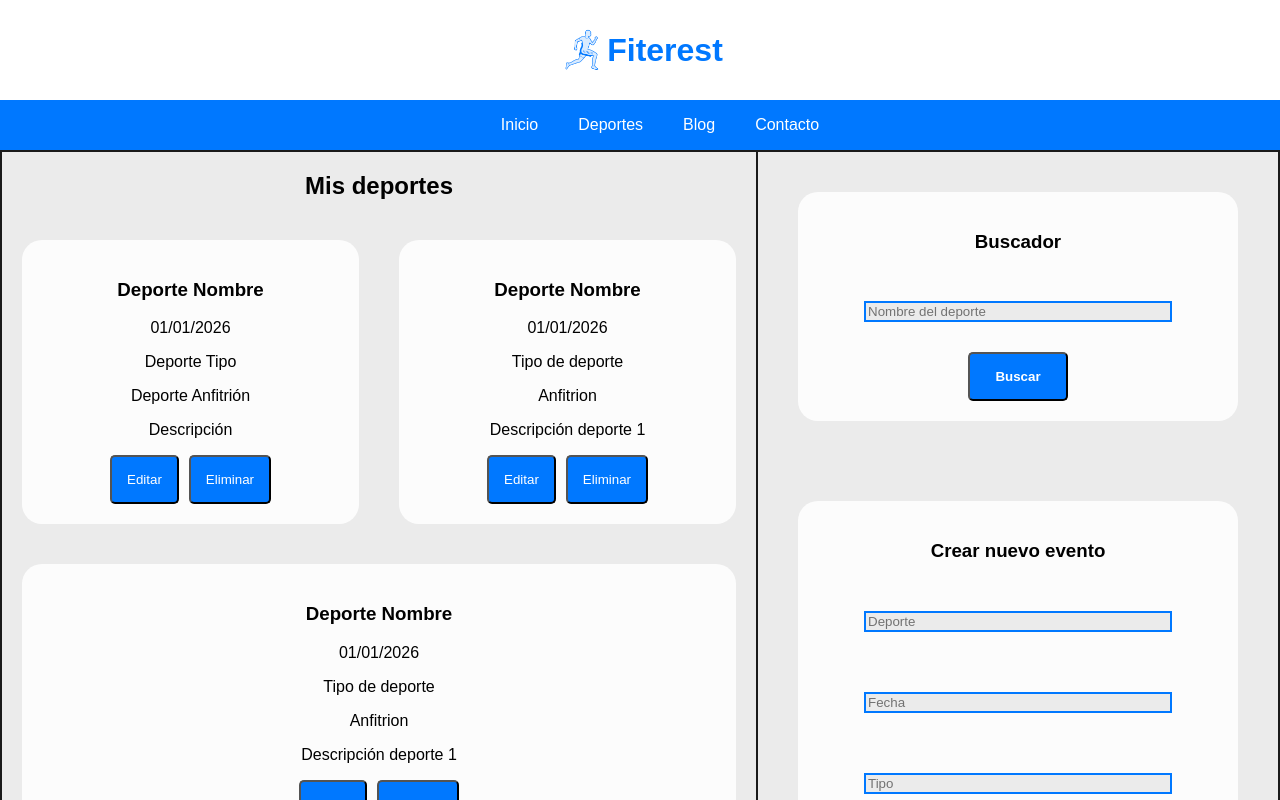
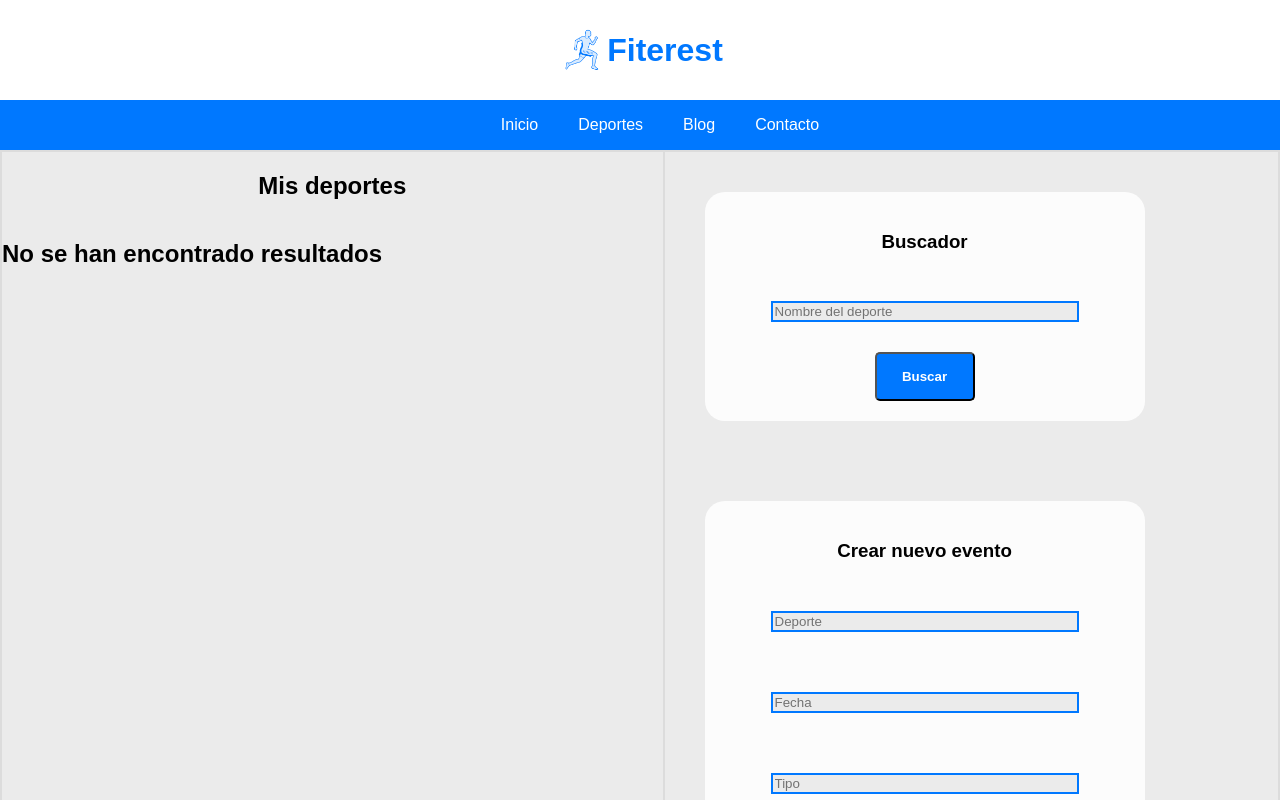
Before and after one commit to samulinaresf/sport-event-researcher, a React (Create React App) app in the folder fiterest/: page / in a window 1280 px wide. Shown: the top 800 px of the page. Built offline with nearby package versions, Linux system fonts and the light colour scheme.

Commit message:
Update list of events from local storage automatically.

```diff
--- a/fiterest/src/App.js
+++ b/fiterest/src/App.js
@@ -1,8 +1,11 @@
+import { useState } from "react";
 import { CreateNewEvent } from "./components/CreateNewEvent";
 import { ListOfSports } from "./components/ListOfSports";
 import { SearchSport } from "./components/SearchSport";
 
+
 function App() {
+    const [listOfEventsState, setListOfEventsState] = useState([])
   return (
     <div className="layout">
         <header className="header">
@@ -19,11 +22,14 @@ function App() {
         </nav>
         <section className="content">
             <h2>Mis deportes</h2>
-            <ListOfSports />
+            <div className="sport-items">
+                <ListOfSports listOfEventsState={listOfEventsState} setListOfEventsState={setListOfEventsState}/>
+            </div>
+
         </section>
         <aside className="lateral">
             <SearchSport />
-            <CreateNewEvent />
+            <CreateNewEvent setListOfEventsState={setListOfEventsState}/>
         </aside>
         <footer className="footer">&copy; Samuel Linares 2025</footer>
     </div>
--- a/fiterest/src/components/CreateNewEvent.js
+++ b/fiterest/src/components/CreateNewEvent.js
@@ -1,8 +1,9 @@
 import React, { useState } from 'react'
 import { SaveEventsInLocalStorage } from '../helpers/SaveEventsInLocalStorage';
 
-export const CreateNewEvent = () => {
+export const CreateNewEvent = ({setListOfEventsState}) => {
     const [newEventState, setNewEventState] = useState({
+            id:'',
             name:'',
             date:'',
             type:'',
@@ -12,6 +13,7 @@ export const CreateNewEvent = () => {
     let getFormData = (e) => {
 
         e.preventDefault();
+        let eventId = Date.now()
         let eventName = e.target.eventName.value
         let eventDate = e.target.eventDate.value
         let eventType = e.target.eventType.value
@@ -19,6 +21,7 @@ export const CreateNewEvent = () => {
         let eventDescription = e.target.eventDescription.value
 
         let newEvent = {
+            eventId,
             eventName,
             eventDate,
             eventType,
@@ -29,6 +32,10 @@ export const CreateNewEvent = () => {
         setNewEventState(newEvent)
 
         console.log(newEvent)
+
+        setListOfEventsState(itemsInLocalStorage => {
+            return[...itemsInLocalStorage, newEvent];
+        })
 
         SaveEventsInLocalStorage("eventos",newEvent);
 
--- a/fiterest/src/components/ListOfSports.js
+++ b/fiterest/src/components/ListOfSports.js
@@ -1,43 +1,41 @@
-import React from 'react'
+import React, { useEffect, useState } from 'react'
 
-export const ListOfSports = () => {
-    const nameOfSportEvent = "Deporte Nombre"
-    const dateOfSportEvent = "01/01/2026"
-    const typeOfSportEvent = "Deporte Tipo"
-    const hostOfSportEvent = "Deporte Anfitrión"
-    const descriptionOfSportEvent = "Descripción"
+export const ListOfSports = ({listOfEventsState,setListOfEventsState}) => {
+
+    useEffect(() => {
+        getEventsFromLocalStorage()
+    },[])
+
+    //const [listOfEventsState , setListOfEventsState] = useState([])
+
+    const getEventsFromLocalStorage = () => {
+
+        let eventsFromLocalStorage = JSON.parse(localStorage.getItem("eventos"))
+        setListOfEventsState(eventsFromLocalStorage)
+        console.log(listOfEventsState)
+    }
+
+
+
   return (
     <>
-        <div className="sport-items">
-                <article>
-                    <h3 id='nameOfSportEvent' name='nameOfSportEvent'>{nameOfSportEvent}</h3>
-                    <p id='dateOfSportEvent' name='dateOfSportEvent'>{dateOfSportEvent}</p>
-                    <p id='typeOfSportEvent' name='typeOfSportEvent'>{typeOfSportEvent}</p>
-                    <p id='hostOfSportEvent' name='hostOfSportEvent'>{hostOfSportEvent}</p>
-                    <p id='descriptionOfSportEvent' name='descriptionOfSportEvent'>{descriptionOfSportEvent}</p>
+        {listOfEventsState != null ?
+            listOfEventsState.map(eventos => {
+            return(
+                <article key={eventos.id}>
+                    <h3 id='nameOfSportEvent' name='nameOfSportEvent'>{eventos.eventName}</h3>
+                    <p id='idOfSportEvent' name='idOfSportEvent'>{eventos.eventId}</p>
+                    <p id='dateOfSportEvent' name='dateOfSportEvent'>{eventos.eventDate}</p>
+                    <p id='typeOfSportEvent' name='typeOfSportEvent'>{eventos.eventType}</p>
+                    <p id='hostOfSportEvent' name='hostOfSportEvent'>{eventos.eventHost}</p>
+                    <p id='descriptionOfSportEvent' name='descriptionOfSportEvent'>{eventos.description}</p>
                     <button className="edit-sport">Editar</button>
                     <button className="delete-sport">Eliminar</button>
                 </article>
-                <article>
-                    <h3>{nameOfSportEvent}</h3>
-                    <p>01/01/2026</p>
-                    <p>Tipo de deporte</p>
-                    <p>Anfitrion</p>
-                    <p>Descripción deporte 1</p>
-                    <button className="edit-sport">Editar</button>
-                    <button className="delete-sport">Eliminar</button>
-                </article>
-                <article>
-                    <h3>{nameOfSportEvent}</h3>
-                    <p>01/01/2026</p>
-                    <p>Tipo de deporte</p>
-                    <p>Anfitrion</p>
-                    <p>Descripción deporte 1</p>
-                    <button className="edit-sport">Editar</button>
-                    <button className="delete-sport">Eliminar</button>
-                </article>
-            </div>
-
+            )
+        })
+        :<h2>No se han encontrado resultados</h2>
+    }
     </>
   )
 }
--- a/fiterest/src/components/SearchSport.js
+++ b/fiterest/src/components/SearchSport.js
@@ -3,7 +3,7 @@ import React from 'react'
 export const SearchSport = () => {
   return (
     <>
-        <div className="search">
+        <div className="search-sport">
                 <h3>Buscador</h3>
                 <form>
                     <input className="search-input" placeholder="Nombre del deporte" />
--- a/fiterest/src/index.css
+++ b/fiterest/src/index.css
@@ -94,7 +94,7 @@ body{
 .content{
     grid-area: content;
     background-color: var(--background-color-layout);
-    border: 2px solid #1a1a1a;
+    border: 2px solid #dcdcdc;
 }
 
 .content > h2{
@@ -145,7 +145,7 @@ body{
 .lateral{
     grid-area: lateral;
     background-color: var(--background-color-layout);
-    border: 2px solid #1a1a1a;
+    border: 2px solid #dcdcdc;
     border-left: transparent;
     display:flex;
     flex-direction: column;
@@ -195,6 +195,14 @@ body{
     transition-duration: 1s;
 }
 
+.search-sport{
+    max-height: 400px;
+}
+
+.create-sport{
+    max-height: 600px;
+}
+
 /*Estilos del footer*/
 .footer{
     grid-area: footer;
```
